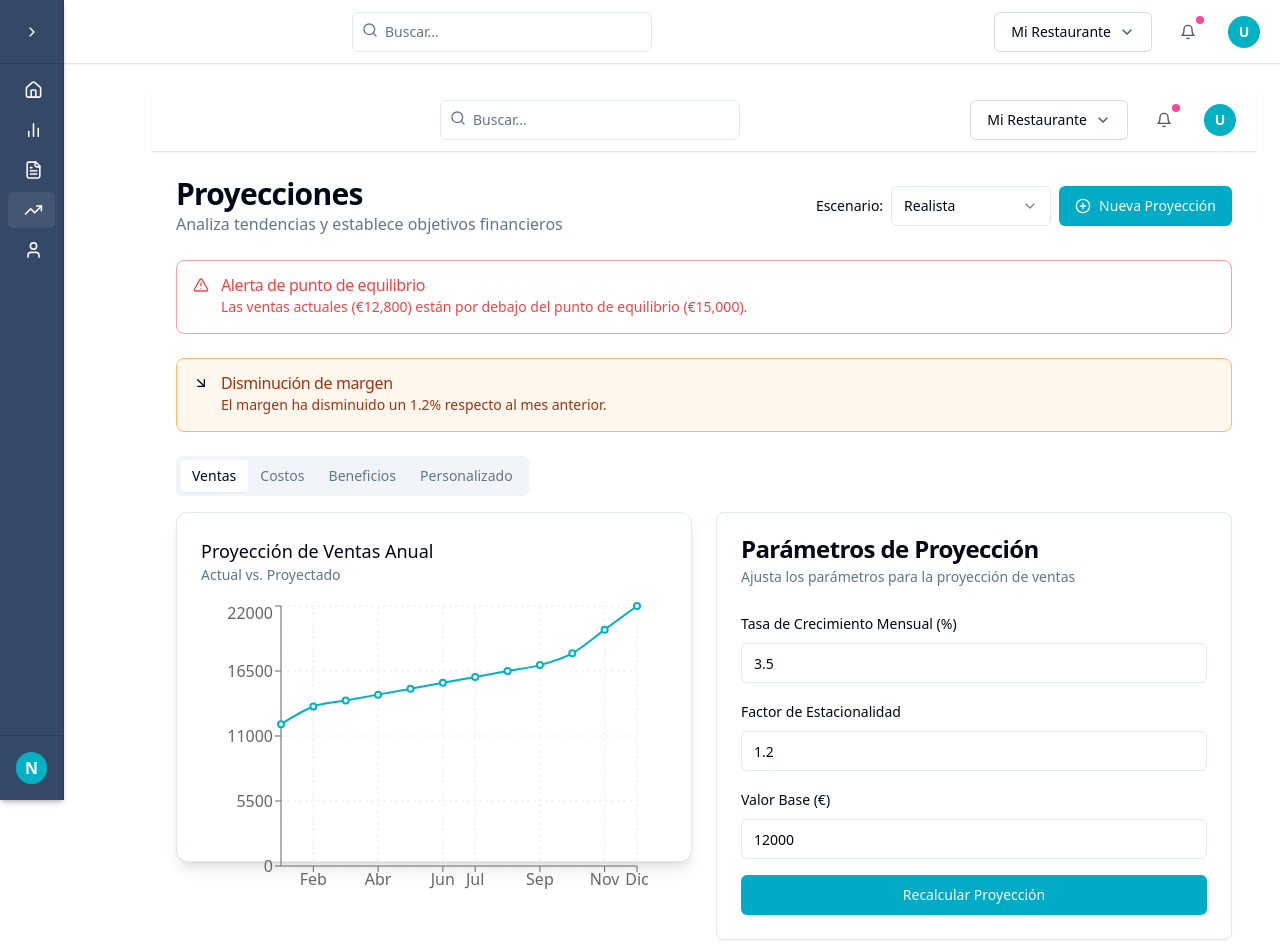
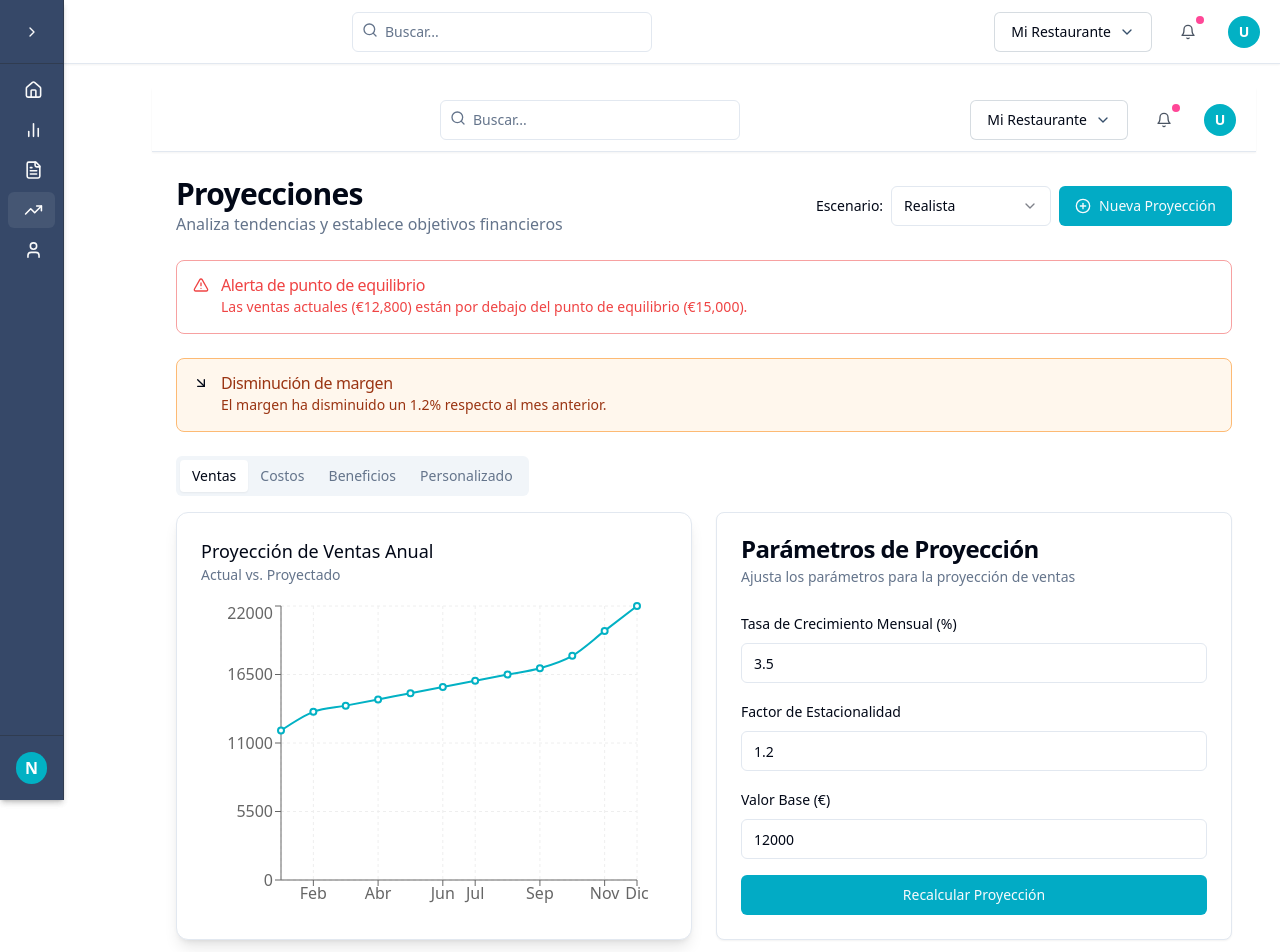
Before and after one commit to VictorNavasH/nua-smart-analytics, a React (Vite) app: page /projections in a window 1280 px wide. Shown: the top 952 px of the page. Built offline with nearby package versions, Linux system fonts and the light colour scheme.

Commit message:
Fix: Chart dimensions
Adjust chart dimensions to improve layout.

```diff
--- a/src/components/dashboard/Chart.tsx
+++ b/src/components/dashboard/Chart.tsx
@@ -13,12 +13,14 @@ interface ChartCardProps {
 
 export function ChartCard({ title, subtitle, children }: ChartCardProps) {
   return (
-    <div className="nua-card h-[350px] animate-fade-in">
+    <div className="nua-card min-h-[300px] h-full w-full flex flex-col animate-fade-in">
       <div className="mb-4">
         <h3 className="text-lg font-medium">{title}</h3>
         {subtitle && <p className="text-sm text-muted-foreground">{subtitle}</p>}
       </div>
-      {children}
+      <div className="flex-1 w-full">
+        {children}
+      </div>
     </div>
   );
 }
```
